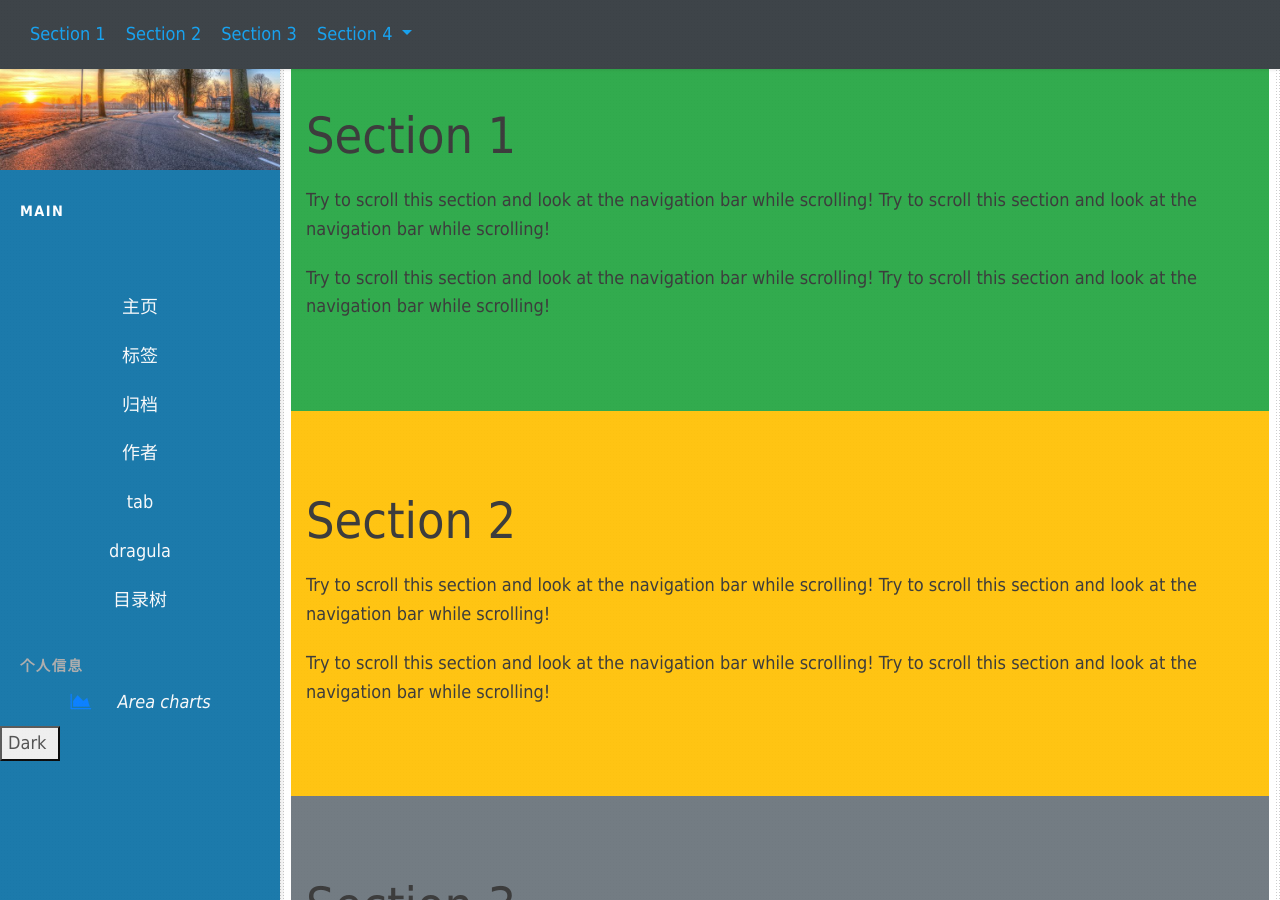
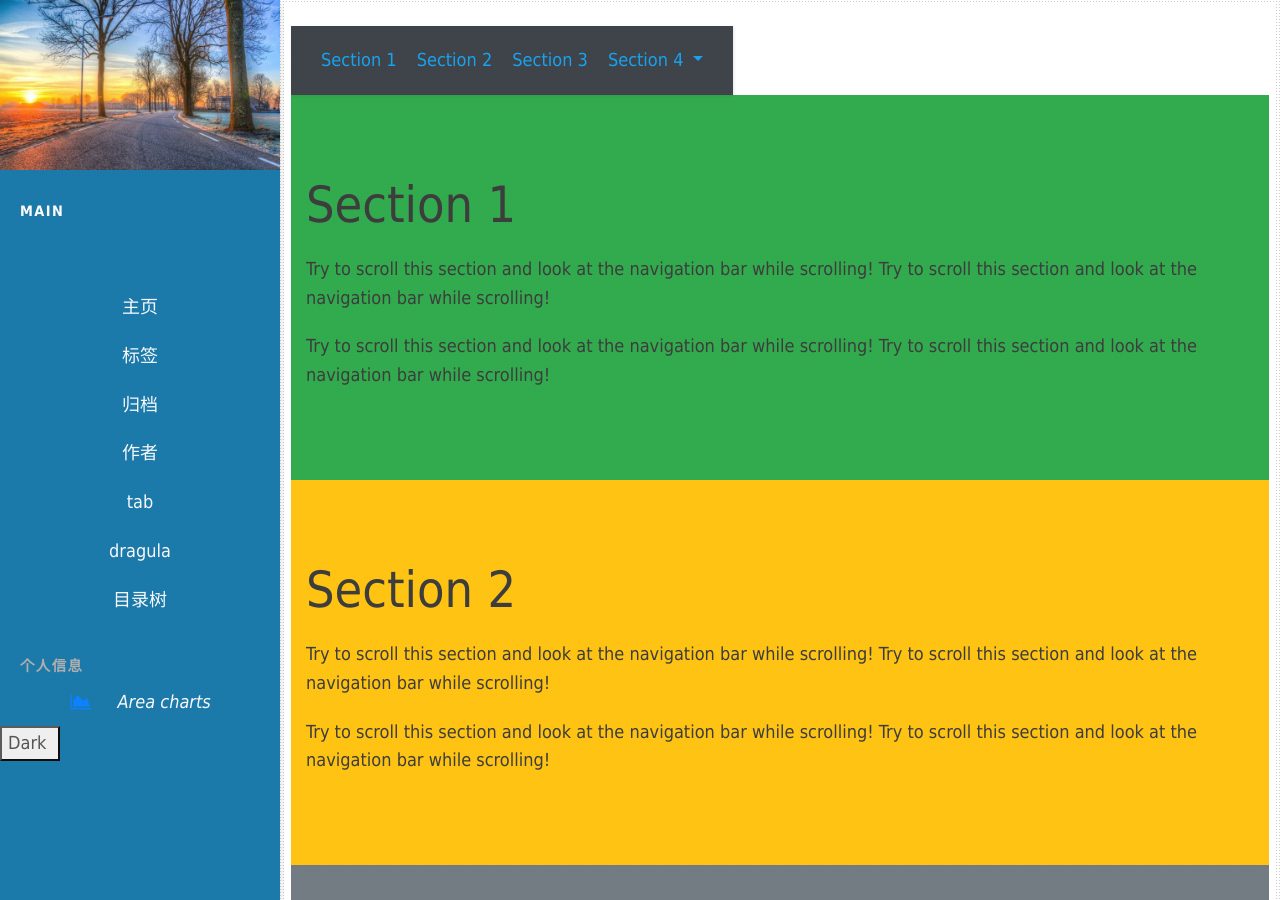
Before and after one commit to nengwuzhi/nengwuzhi.github.ioce, a Jekyll site: the page built from pages/tab.html, in a window 1280 px wide and 900 px high. Built offline with Jekyll 4.4.1, drawn with Linux system fonts in a browser that asks for light colours; nearby versions of some CDN libraries; library files that are not in the unit come from our copies.

Commit message:
Update tab.html

```diff
--- a/pages/tab.html
+++ b/pages/tab.html
@@ -11,7 +11,7 @@
 
      <body data-spy="scroll" data-target=".navbar" data-offset="50">
 
-<nav class="navbar navbar-expand-sm bg-dark navbar-dark fixed-top">
+<nav class="navbar navbar-expand-sm bg-dark navbar-dark">
   <ul class="navbar-nav">
     <li class="nav-item">
       <a class="nav-link" href="#section1">Section 1</a>
```
